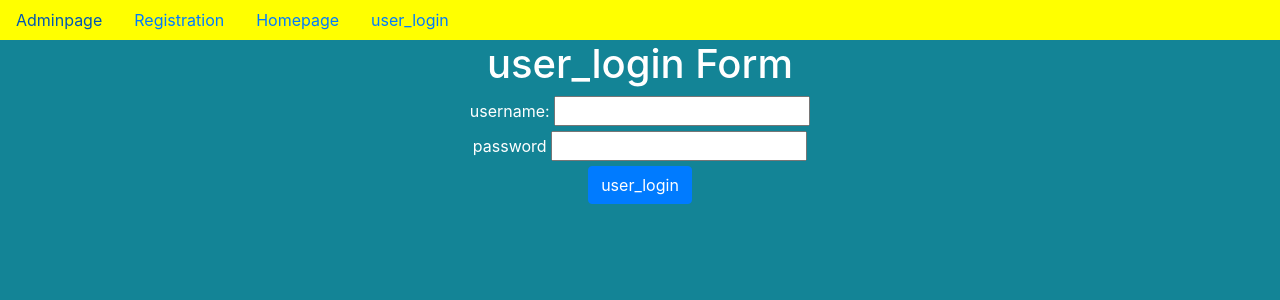
After one commit to Geddammanasareddy/Registration-Form, a Django app: page /user_login/ in a window 1280 px wide. The commit adds this page. Shown: the top 300 px of the page. Run offline with Django 4.2, Linux system fonts and the light colour scheme.

Commit message:
first commit

```diff
--- a/app/views.py
+++ b/app/views.py
@@ -2,23 +2,20 @@ from django.shortcuts import render
 from django.http import HttpResponse
 from django.core.mail import send_mail
 # Create your views here.
+from django.http import HttpResponseRedirect
+from django.contrib.auth import authenticate,login,logout
+from django.urls import reverse
+from django.contrib.auth.decorators import login_required
 from app.forms import *
 def home(request):
-    return render(request,'home.html')
+    if request.session.get('username'):
+        username=request.session.get('username')
+        d={'username':username}
+        return render(request,'home.html',d)
 
 
 
-
-
-
-
-
-
-
-
-
-
-
+    return render(request,'home.html')
 
 def registration(request):
     ufo=UserForm()
@@ -51,14 +48,25 @@ def registration(request):
         else:
             return HttpResponse('Not valid')
 
+    return render(request,'registration.html',d)
+
+def user_login(request):
+    if request.method=='POST':
+        username=request.POST['username']
+        password=request.POST['password']
+
+        AUO=authenticate(username=username,password=password)
+        if AUO and AUO.is_active:
+            login(request,AUO)
+            request.session['username']=username
+            return HttpResponseRedirect(reverse('home'))
+        else:
+            return HttpResponse('Invalid username or password')
+
+    return render(request,'user_login.html')
 
 
-
-
-
-
-
-
-
-
-    return render(request,'registration.html',d)
+@login_required
+def user_logout(request):
+    logout(request)
+    return HttpResponseRedirect(reverse('home'))
--- a/project30/settings.py
+++ b/project30/settings.py
@@ -131,7 +131,7 @@ DEFAULT_AUTO_FIELD = 'django.db.models.BigAutoField'
 
 EMAIL_HOST='smtp.gmail.com'
 EMAIL_HOST_USER='manasareddyg543@gmail.com'
-EMAIL_HOST_PASSWORD='ydqqfvqadwmgyqho'
+EMAIL_HOST_PASSWORD='tzwbczjmiolidlps'
 EMAIL_PORT=587
 EMAIL_USE_TLS=True
 EMAIL_USE_SSL=False
--- a/project30/urls.py
+++ b/project30/urls.py
@@ -23,6 +23,8 @@ urlpatterns = [
     path('admin/', admin.site.urls),
     path('registration/',registration,name='registration'),
     path('home/',home,name='home'),
+    path('user_login/',user_login,name='user_login'),
+    path('user_logout/',user_logout,name='user_logout'),
 
 
 ]+static(settings.MEDIA_URL, document_root=settings.MEDIA_ROOT)
--- a/templates/dummy.html
+++ b/templates/dummy.html
@@ -21,6 +21,14 @@
 <a href="{% url 'home' %}"class="nav-link">Homepage</a>
 
 
+        {% if user.is_authenticated %}
+  <a href="{% url 'user_logout' %}" class="nav-link">user_logout</a>
+      {% else %}
+  <a href="{% url 'user_login' %}" class="nav-link">user_login</a>
+      {% endif %}
+
+
+
 
 </nav>
 
--- a/templates/registration.html
+++ b/templates/registration.html
@@ -8,7 +8,7 @@
 
     <center>
 
-        <h1>registration Form</h1>
+        <h1 style="color:red">Registration Form</h1>
 
         <form method="POST" enctype="multipart/form-data">
             {% csrf_token %}
--- /dev/null
+++ b/templates/user_login.html
@@ -0,0 +1,31 @@
+{% extends 'dummy.html' %}
+{% block title %}
+    <title>user_login</title>
+{% endblock %}
+
+{% block body_block %}
+<center>
+        <h1>user_login Form</h1>
+
+        <form method="POST">
+
+            {% csrf_token %}
+
+            <label for="username">username:</label>
+            <input type="text" name="username" id="username"><br>
+
+            <label for="password">password</label>
+            <input type="password" name="password" id="password"><br>
+
+            <input type="submit" value="user_login" class="btn btn-primary">
+
+
+
+
+
+
+
+
+        </form>
+    </center>
+{% endblock %}
```
Also changed, not shown: templates/home.html (+11 -7 lines), db.sqlite3, media/pp/IMG-20220411-WA0014.jpeg (added), media/pp/Tenth__mark_sheet-1514669551433844.jpg (added).
